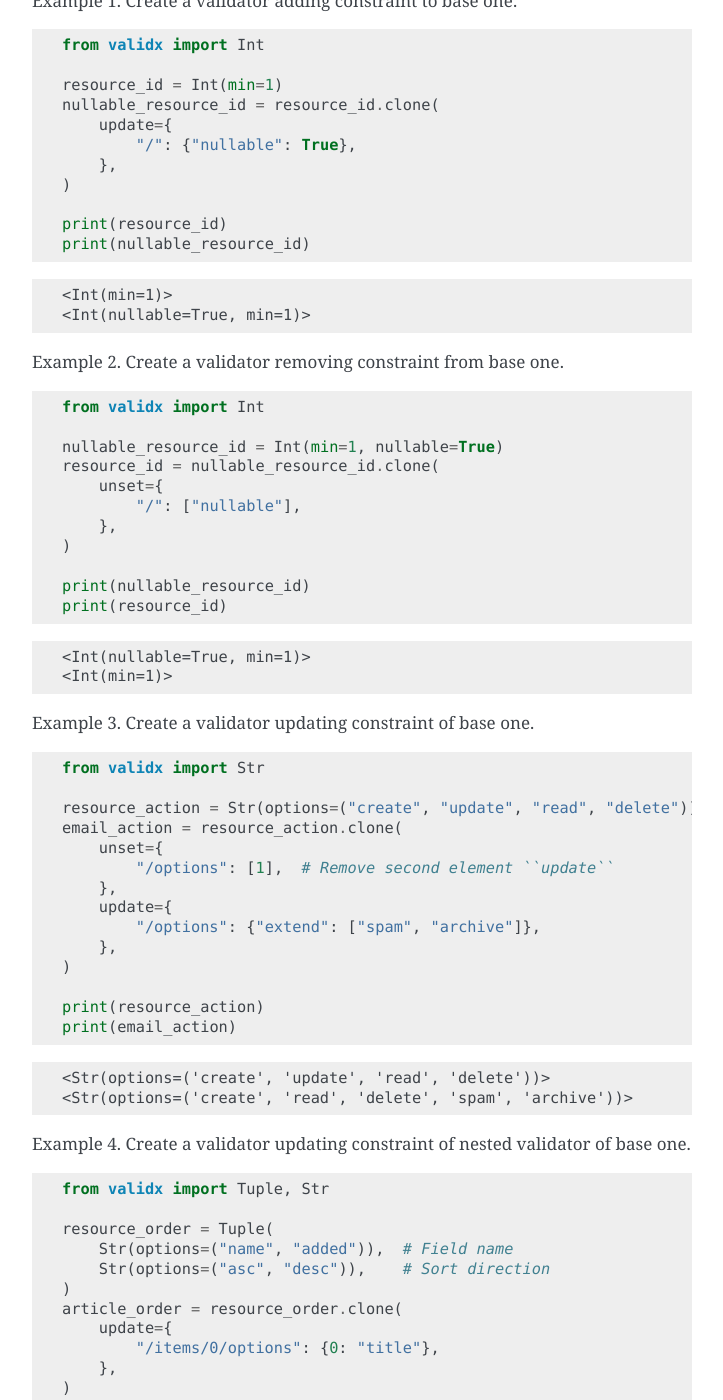
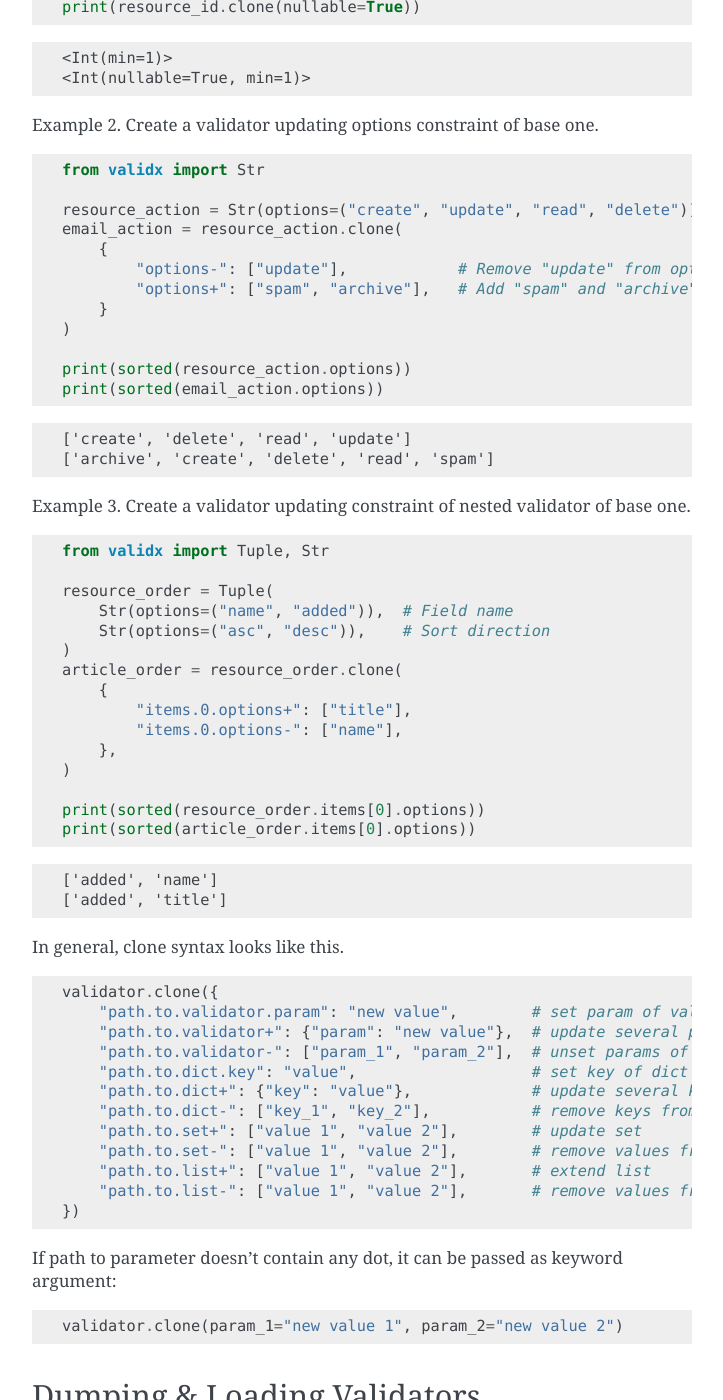
Before and after one commit to Cottonwood-Technology/ValidX, a Sphinx documentation site: the page built from docs/usage.rst, in a window 1280 px wide and 1400 px high, scrolled down 5190 px. Shown: the whole window, without its empty margins (388-1111 px from the left). Built offline with Sphinx 7.4.7, drawn with Linux system fonts in a browser that asks for light colours; some of the changed text lies outside the part shown.

Commit message:
Updated docs

```diff
--- a/docs/index.rst
+++ b/docs/index.rst
@@ -29,6 +29,7 @@ ValidX is :ref:`fast <benchmarks>`, powerful, and flexible validator with sane s
     usage
     reference
     benchmarks
+    internals
     changes
 
 
--- a/docs/usage.rst
+++ b/docs/usage.rst
@@ -199,8 +199,8 @@ And pass invalid value into it:
 ..  testoutput:: error_context
 
     <SchemaError(errors=[
-        <order.0.1: OptionsError(expected=['asc', 'desc'], actual='ascending')>,
-        <order.1.0: OptionsError(expected=['name', 'added'], actual='description')>
+        <order.0.1: OptionsError(expected=frozenset({...}), actual='ascending')>,
+        <order.1.0: OptionsError(expected=frozenset({...}), actual='description')>
     ])>
 
 Take a note on contexts,
@@ -278,13 +278,6 @@ because they work as pure functions and produce no side effects during validatio
         "name": resource_name,
     })
 
-
-..  warning::
-
-    There is only one validator that does not work as pure function —
-    :class:`validx.py.LazyRef`.
-    See :ref:`usage-recursive-structure-validation` section for details.
-
 However,
 importing each basic validator might be tedious.
 So you can use :ref:`reference-instance-registry` provided by the library.
@@ -318,21 +311,16 @@ so here is the list of examples,
 that covers the most possible use cases.
 
 Example 1.
-Create a validator adding constraint to base one.
+Create a validator adding a new constraint to existent one.
 
 ..  testcode:: cloning_validators_1
 
     from validx import Int
 
     resource_id = Int(min=1)
-    nullable_resource_id = resource_id.clone(
-        update={
-            "/": {"nullable": True},
-        },
-    )
 
     print(resource_id)
-    print(nullable_resource_id)
+    print(resource_id.clone(nullable=True))
 
 ..  testoutput:: cloning_validators_1
 
@@ -340,29 +328,7 @@ Create a validator adding constraint to base one.
     <Int(nullable=True, min=1)>
 
 Example 2.
-Create a validator removing constraint from base one.
-
-..  testcode:: cloning_validators_2
-
-    from validx import Int
-
-    nullable_resource_id = Int(min=1, nullable=True)
-    resource_id = nullable_resource_id.clone(
-        unset={
-            "/": ["nullable"],
-        },
-    )
-
-    print(nullable_resource_id)
-    print(resource_id)
-
-..  testoutput:: cloning_validators_2
-
-    <Int(nullable=True, min=1)>
-    <Int(min=1)>
-
-Example 3.
-Create a validator updating constraint of base one.
+Create a validator updating options constraint of base one.
 
 ..  testcode:: cloning_validators_3
 
@@ -370,23 +336,21 @@ Create a validator updating constraint of base one.
 
     resource_action = Str(options=("create", "update", "read", "delete"))
     email_action = resource_action.clone(
-        unset={
-            "/options": [1],  # Remove second element ``update``
-        },
-        update={
-            "/options": {"extend": ["spam", "archive"]},
-        },
+        {
+            "options-": ["update"],            # Remove "update" from options
+            "options+": ["spam", "archive"],   # Add "spam" and "archive" to options
+        }
     )
 
-    print(resource_action)
-    print(email_action)
+    print(sorted(resource_action.options))
+    print(sorted(email_action.options))
 
 ..  testoutput:: cloning_validators_3
 
-    <Str(options=('create', 'update', 'read', 'delete'))>
-    <Str(options=('create', 'read', 'delete', 'spam', 'archive'))>
+    ['create', 'delete', 'read', 'update']
+    ['archive', 'create', 'delete', 'read', 'spam']
 
-Example 4.
+Example 3.
 Create a validator updating constraint of nested validator of base one.
 
 ..  testcode:: cloning_validators_4
@@ -398,47 +362,45 @@ Create a validator updating constraint of nested validator of base one.
         Str(options=("asc", "desc")),    # Sort direction
     )
     article_order = resource_order.clone(
-        update={
-            "/items/0/options": {0: "title"},
-        },
-    )
-    search_order = resource_order.clone(
-        update={
-            "/items/0/options": {"extend": ["relevance"]},
+        {
+            "items.0.options+": ["title"],
+            "items.0.options-": ["name"],
         },
     )
 
-    print(resource_order)
-    print(article_order)
-    print(search_order)
+    print(sorted(resource_order.items[0].options))
+    print(sorted(article_order.items[0].options))
 
 ..  testoutput:: cloning_validators_4
 
-    <Tuple(items=(<Str(options=('name', 'added'))>, <Str(options=('asc', 'desc'))>))>
-    <Tuple(items=(<Str(options=('title', 'added'))>, <Str(options=('asc', 'desc'))>))>
-    <Tuple(items=(<Str(options=('name', 'added', 'relevance'))>, <Str(options=('asc', 'desc'))>))>
+    ['added', 'name']
+    ['added', 'title']
 
-In a nutshell,
-method :meth:`validx.py.Validator.clone`
-accepts two arguments ``update`` and ``unset`` in the following format:
+
+In general,
+clone syntax looks like this.
 
 ..  code-block:: python
 
-    update = {
-        "/path/to/element": {
-            "dict_key|list_or_tuple_index|validator_parameter_name": "new value",
-            ...
-        },
-        ...
-    }
+    validator.clone({
+        "path.to.validator.param": "new value",        # set param of validator
+        "path.to.validator+": {"param": "new value"},  # update several params
+        "path.to.validator-": ["param_1", "param_2"],  # unset params of validator
+        "path.to.dict.key": "value",                   # set key of dict
+        "path.to.dict+": {"key": "value"},             # update several keys of dict
+        "path.to.dict-": ["key_1", "key_2"],           # remove keys from dict
+        "path.to.set+": ["value 1", "value 2"],        # update set
+        "path.to.set-": ["value 1", "value 2"],        # remove values from set
+        "path.to.list+": ["value 1", "value 2"],       # extend list
+        "path.to.list-": ["value 1", "value 2"],       # remove values from list
+    })
 
-    unset = {
-        "/path/to/element": [
-            "dict_key|list_or_tuple_index|validator_parameter_name",
-            ...
-        ],
-        ...
-    }
+If path to parameter doesn't contain any dot,
+it can be passed as keyword argument:
+
+..  code-block:: python
+
+    validator.clone(param_1="new value 1", param_2="new value 2")
 
 
 Dumping & Loading Validators
@@ -479,10 +441,8 @@ and use them or clone them later during loading process.
         Validator.load({
             "__clone__": "resource_id",
             "update": {
-                "/": {
-                    "alias": "nullable_resource_id",
-                    "nullable": True,
-                },
+                "alias": "nullable_resource_id",
+                "nullable": True,
             },
         })
     )
```
Also changed, not shown: other parts of docs/usage.rst (+3 -3 lines), docs/internals.rst (added, +21 -0 lines), 6 other files.
